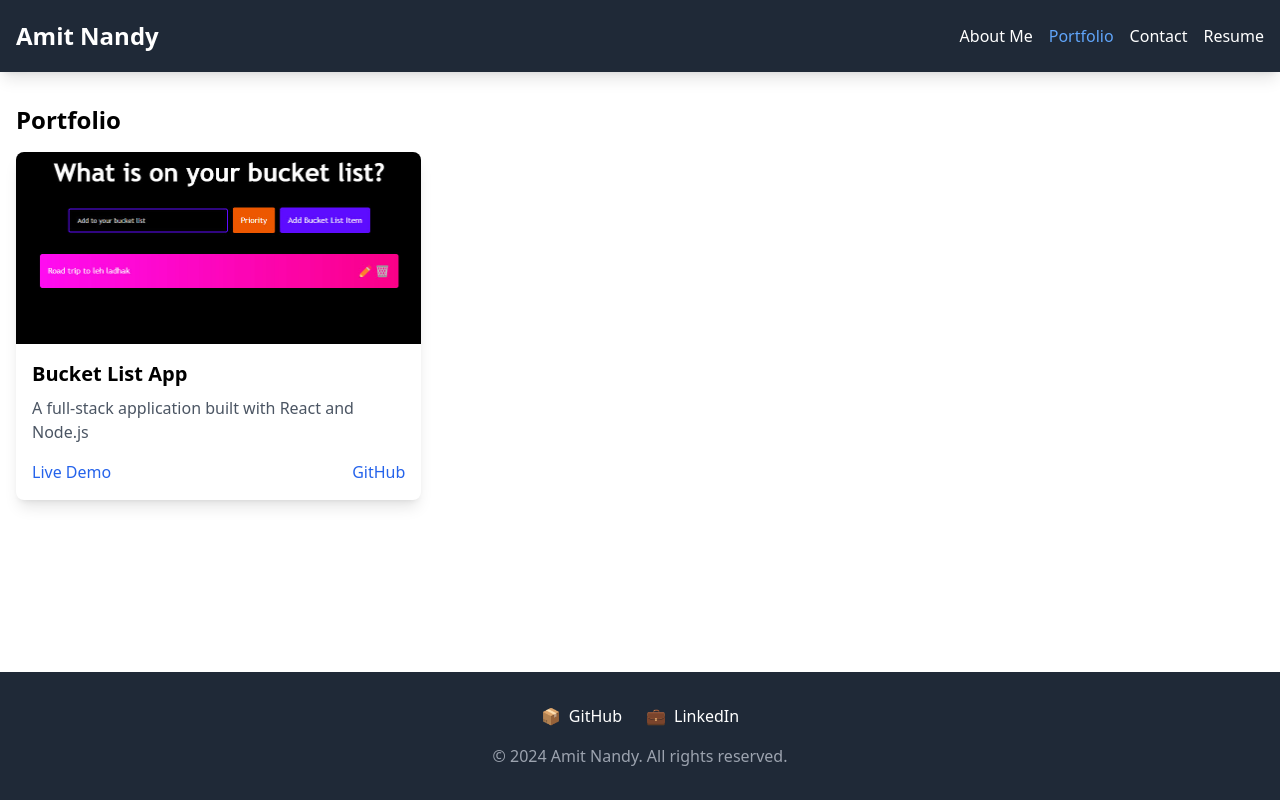
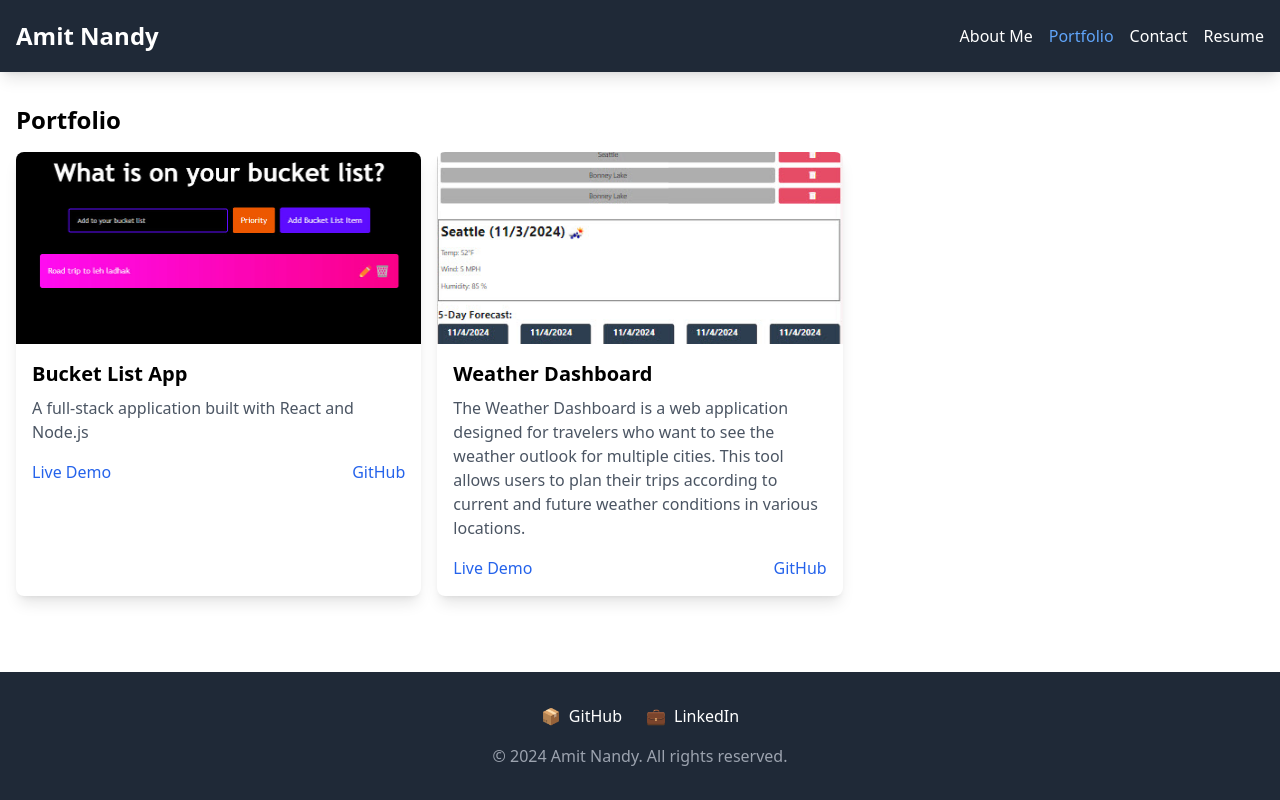
Before and after one commit to nandyamit/my_react_portfolio, a React (Vite) app: page /portfolio in a window 1280 px wide. Built offline with nearby package versions, Linux system fonts and the light colour scheme.

Commit message:
updated portfolio page

```diff
--- a/src/components/Portfolio.jsx
+++ b/src/components/Portfolio.jsx
@@ -7,11 +7,19 @@ function Portfolio() {
     {
       title: "Bucket List App",
       description: "A full-stack application built with React and Node.js",
+      Technologies: "HTML, Javascript, REACT and Node.js",
       image: "/images/Bucklist App Image.jpg",
       deployedLink: "https://gorgeous-ganache-bcb5d9.netlify.app/",
       githubLink: "https://github.com/nandyamit/bucketlist"
     },
-
+    {
+      title: "Weather Dashboard",
+      description: "The Weather Dashboard is a web application designed for travelers who want to see the weather outlook for multiple cities. This tool allows users to plan their trips according to current and future weather conditions in various locations.",
+      Technologies: "HTML, Javascript, Node.js with Express.js and Weather Data using OpenWeather API",
+      image: "/images/weather_app.jpg",
+      deployedLink: "https://weather-app-u1xb.onrender.com/",
+      githubLink: "https://github.com/nandyamit/Weather-App"
+    },
   ];
 
   return (
```
Also changed, not shown: public/images/weather_app.jpg (added), 1 other file (tests, documents, lock files or other folders).
